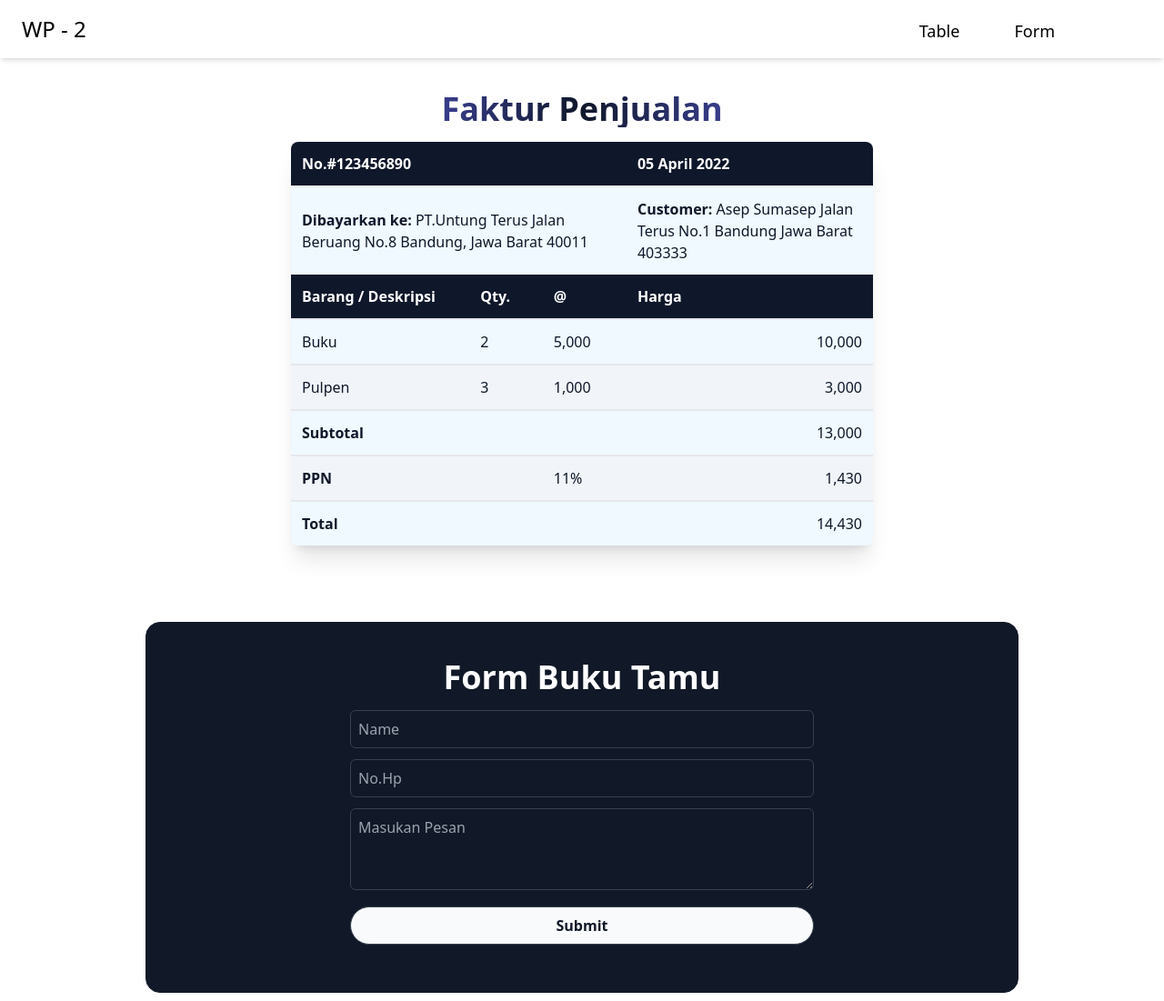
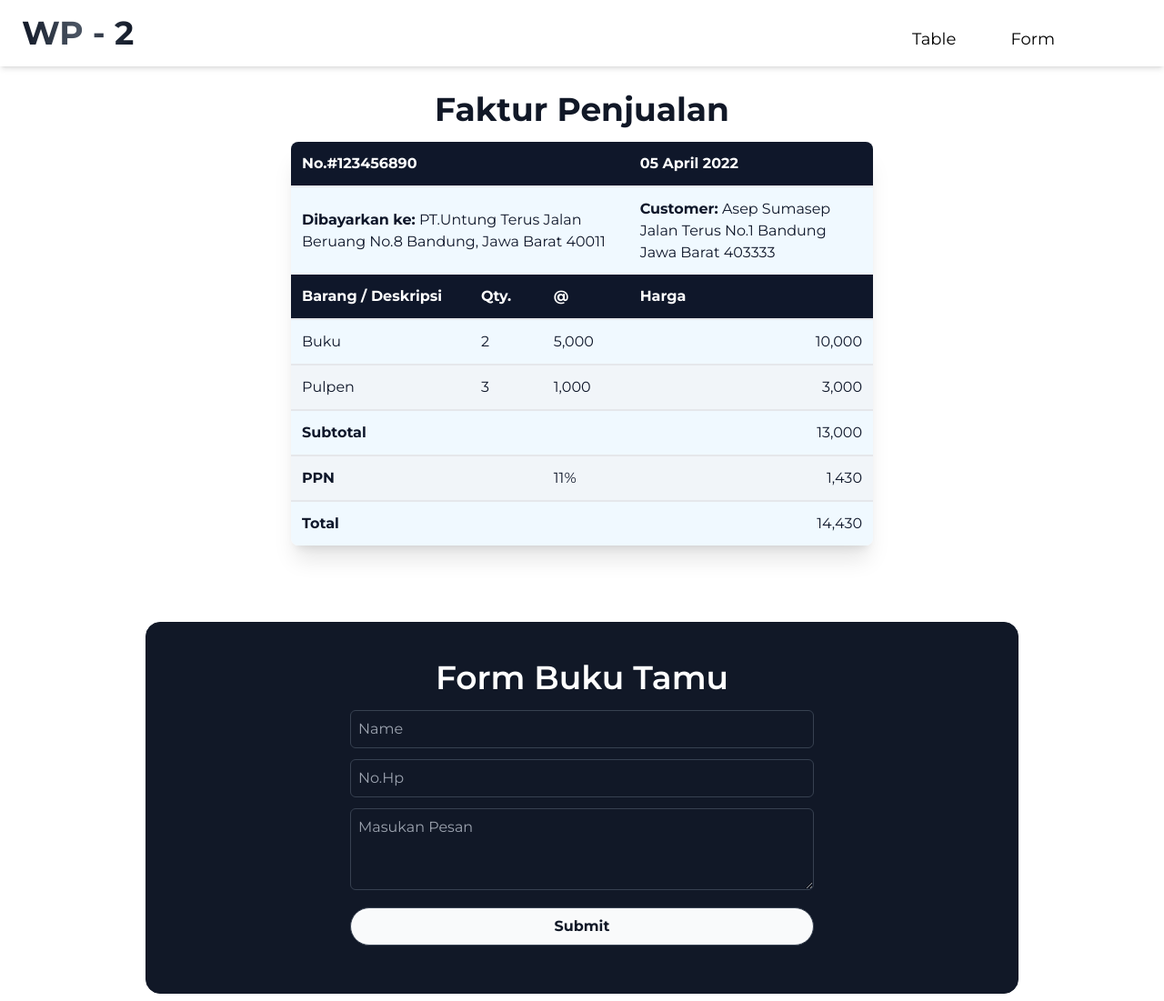
Before and after one commit to dirgaastya/Tugas-WP-2, a PHP site: page / in a window 1280 px wide. Shown: the whole page at 91% size. Run offline with PHP 8.4, Linux system fonts and the light colour scheme.

Commit message:
add script, ubah warna judul, dan ganti font

```diff
--- a/index.php
+++ b/index.php
@@ -1,5 +1,5 @@
 <!DOCTYPE html>
-<html lang="en">
+<html lang="en" class="scroll-smooth">
 
 <head>
     <meta charset="UTF-8">
@@ -7,27 +7,29 @@
     <meta name="viewport" content="width=device-width, initial-scale=1.0">
     <title>Tugas 2 | Table & Form</title>
     <link rel="stylesheet" href="style/style.css">
+    <link rel="preconnect" href="https://fonts.googleapis.com">
+    <link rel="preconnect" href="https://fonts.gstatic.com" crossorigin>
+    <link href="https://fonts.googleapis.com/css2?family=Montserrat:wght@300;400;600;700&display=swap" rel="stylesheet">
 </head>
 
-<body>
+<body class="font-montserrat">
     <!-- Navbar -->
     <nav
         class="flex flex-col text-center sm:flex-row sm:text-left sm:justify-between py-4 px-6 bg-white bg-opacity-80  shadow-md sm:items-baseline w-full fixed top-0 left-0">
         <div class="mb-2 sm:mb-0">
-            <p class="text-2xl no-underline text-grey-darkest hover:text-blue-dark">WP - 2</p>
+            <p class="text-4xl font-bold no-underline  text-transparent  bg-gradient-to-r from-gray-900 via-gray-600 to-gray-900 bg-clip-text">WP - 2</p>
         </div>
         <div class="mr-20">
             <a href="#table"
                 class="text-lg no-underline text-grey-darkest py-1 px-4 rounded-2xl hover:bg-gray-900 hover:text-white hover:text-blue-dark transition duration-500 ease-in-out ">Table</a>
             <a href="#form"
                 class="text-lg no-underline text-grey-darkest py-1 px-4 rounded-2xl hover:bg-gray-900 hover:text-white hover:text-blue-dark ml-6 transition duration-500 ease-in-out">Form</a>
-
         </div>
     </nav>
     <!-- Table -->
     <section id="table" class="w-1/2 mx-auto my-16 py-5">
         <h3
-            class="text-center text-4xl font-bold text-transparent my-4 bg-gradient-to-r from-indigo-500 via-slate-900 to-indigo-500 bg-clip-text">
+            class="text-center text-4xl font-bold my-4 text-gray-900">
             Faktur Penjualan</h3>
 
         <div class="rounded-lg shadow-xl">
@@ -94,7 +96,7 @@
             class=" sm:mx-24 md:mx-34 lg:mx-56 mx-auto  flex items-center space-y-4 py-10 font-semibold text-gray-500 flex-col">
 
             <h1 class="text-white text-4xl">Form Buku Tamu</h1>
-            <form method="post" id="form-wa">
+            <form method="POST" id="form-wa">
                 <input
                     class="w-full p-2 bg-gray-900 rounded-md border border-gray-700 focus:outline-none focus:border-green-700 mb-3 "
                     placeholder="Name" type="text" name="name" id="name">
@@ -111,6 +113,23 @@
             </form>
         </div>
     </section>
+    <script>
+        let submit = document.getElementById('submit');
+
+
+        submit.addEventListener('click', () => {
+            let name = document.querySelector('#name').value;
+            let telp = document.getElementById('telp').value;
+            let message = document.getElementById('message').value;
+            let text = message + '%0a%0a-' + name;
+            let win = window.open('https://api.whatsapp.com/send?phone=' + telp + '&text=' + text);
+            if (win) {
+                win.focus();
+            } else {
+                alert('Please allow popups for this website');
+            }
+        });
+    </script>
 </body>
 
 </html>
--- a/style/style.css
+++ b/style/style.css
@@ -562,6 +562,10 @@ Ensure the default browser behavior of the `hidden` attribute.
   overflow: hidden;
 }
 
+.scroll-smooth {
+  scroll-behavior: smooth;
+}
+
 .rounded-2xl {
   border-radius: 1rem;
 }
@@ -634,17 +638,46 @@ Ensure the default browser behavior of the `hidden` attribute.
   background-image: linear-gradient(to right, var(--tw-gradient-stops));
 }
 
+.bg-gradient-to-tr {
+  background-image: linear-gradient(to top right, var(--tw-gradient-stops));
+}
+
 .from-indigo-500 {
   --tw-gradient-from: #6366f1;
   --tw-gradient-stops: var(--tw-gradient-from), var(--tw-gradient-to, rgb(99 102 241 / 0));
+}
+
+.from-gray-900 {
+  --tw-gradient-from: #111827;
+  --tw-gradient-stops: var(--tw-gradient-from), var(--tw-gradient-to, rgb(17 24 39 / 0));
 }
 
 .via-slate-900 {
   --tw-gradient-stops: var(--tw-gradient-from), #0f172a, var(--tw-gradient-to, rgb(15 23 42 / 0));
 }
 
+.via-gray-200 {
+  --tw-gradient-stops: var(--tw-gradient-from), #e5e7eb, var(--tw-gradient-to, rgb(229 231 235 / 0));
+}
+
+.via-gray-500 {
+  --tw-gradient-stops: var(--tw-gradient-from), #6b7280, var(--tw-gradient-to, rgb(107 114 128 / 0));
+}
+
+.via-gray-900 {
+  --tw-gradient-stops: var(--tw-gradient-from), #111827, var(--tw-gradient-to, rgb(17 24 39 / 0));
+}
+
+.via-gray-600 {
+  --tw-gradient-stops: var(--tw-gradient-from), #4b5563, var(--tw-gradient-to, rgb(75 85 99 / 0));
+}
+
 .to-indigo-500 {
   --tw-gradient-to: #6366f1;
+}
+
+.to-gray-900 {
+  --tw-gradient-to: #111827;
 }
 
 .bg-clip-text {
@@ -700,6 +733,10 @@ Ensure the default browser behavior of the `hidden` attribute.
 
 .text-right {
   text-align: right;
+}
+
+.font-montserrat {
+  font-family: Montserrat, sans-serif;
 }
 
 .text-2xl {
--- a/tailwind.config.js
+++ b/tailwind.config.js
@@ -1,7 +1,11 @@
 module.exports = {
   content: ["./*.php"],
   theme: {
-    extend: {},
+    extend: {
+       fontFamily:{
+         'montserrat': ['Montserrat', 'sans-serif'],
+       }
+    },
   },
   plugins: [],
 }
```
